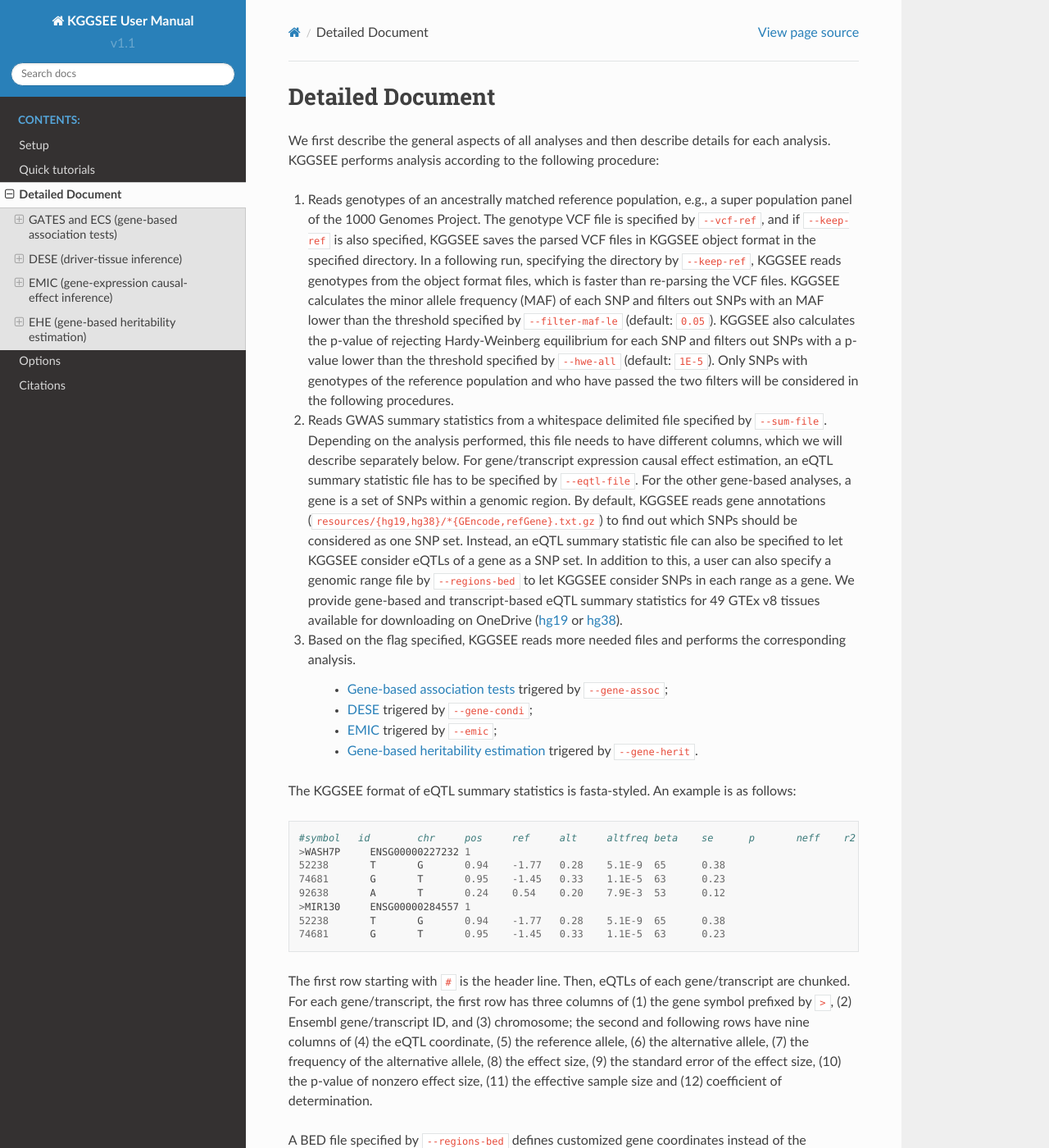
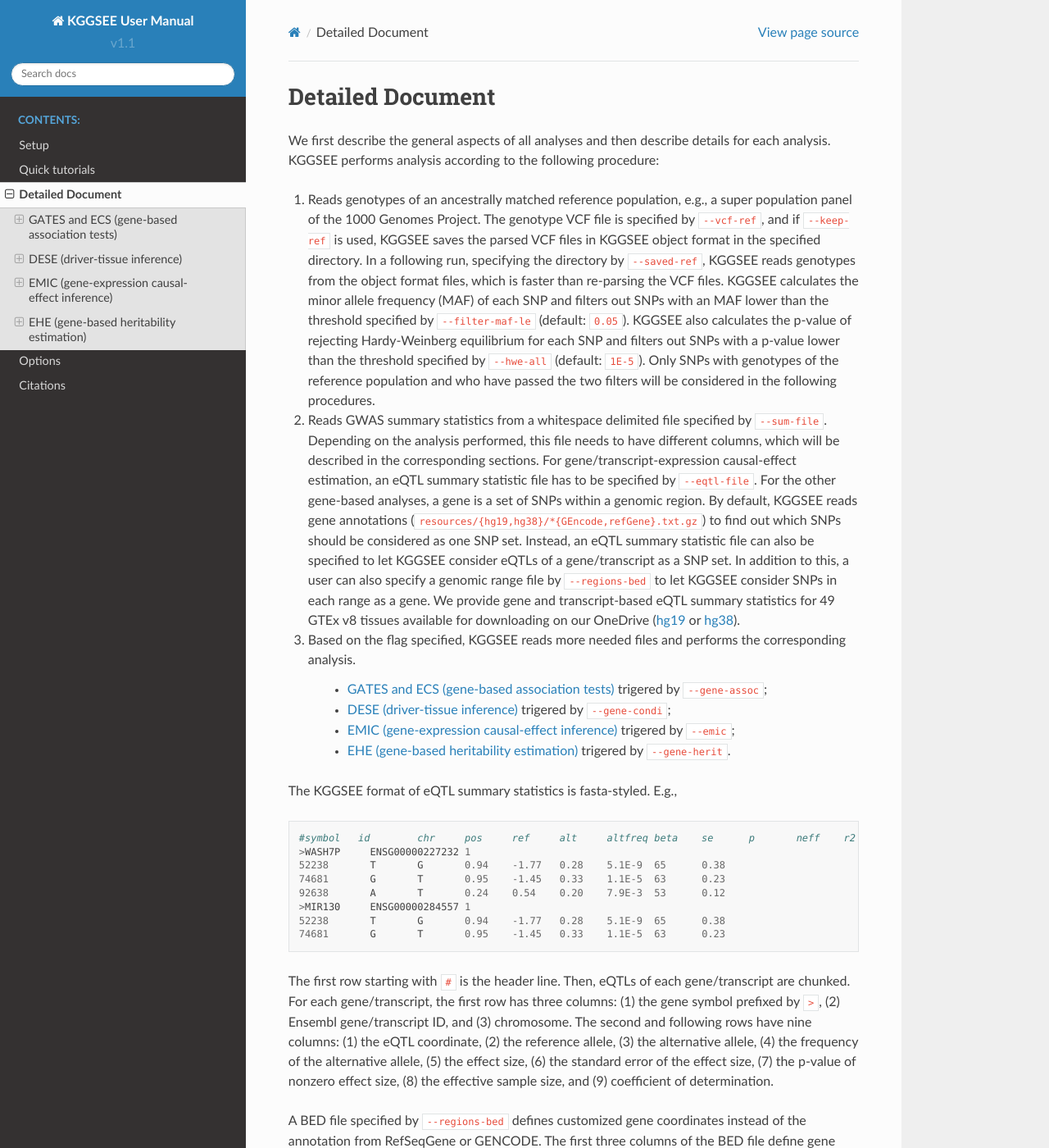
Before and after one commit to pmglab/KGGSEE, a Sphinx documentation site: the page built from doc/source/detailed_document.rst, in a window 1280 px wide and 1400 px high. Shown: the whole window at 82% size. Built offline with Sphinx 7.4.7 and the Read the Docs theme 2.0.0, drawn with Linux system fonts in a browser that asks for light colours; some of the changed text lies outside the part shown.

Commit message:
Update detailed_document.rst

```diff
--- a/doc/source/detailed_document.rst
+++ b/doc/source/detailed_document.rst
@@ -6,21 +6,21 @@
 
 We first describe the general aspects of all analyses and then describe details for each analysis. KGGSEE performs analysis according to the following procedure:
 
-1. Reads genotypes of an ancestrally matched reference population, e.g., a super population panel of the 1000 Genomes Project. The genotype VCF file is specified by ``--vcf-ref``, and if ``--keep-ref`` is also specified, KGGSEE saves the parsed VCF files in KGGSEE object format in the specified directory. In a following run, specifying the directory by ``--keep-ref``, KGGSEE reads genotypes from the object format files, which is faster than re-parsing the VCF files. KGGSEE calculates the minor allele frequency (MAF) of each SNP and filters out SNPs with an MAF lower than the threshold specified by ``--filter-maf-le`` (default: ``0.05``). KGGSEE also calculates the p-value of rejecting Hardy-Weinberg equilibrium for each SNP and filters out SNPs with a p-value lower than the threshold specified by ``--hwe-all`` (default: ``1E-5``). Only SNPs with genotypes of the reference population and who have passed the two filters will be considered in the following procedures.
+1. Reads genotypes of an ancestrally matched reference population, e.g., a super population panel of the 1000 Genomes Project. The genotype VCF file is specified by ``--vcf-ref``, and if ``--keep-ref`` is used, KGGSEE saves the parsed VCF files in KGGSEE object format in the specified directory. In a following run, specifying the directory by ``--saved-ref``, KGGSEE reads genotypes from the object format files, which is faster than re-parsing the VCF files. KGGSEE calculates the minor allele frequency (MAF) of each SNP and filters out SNPs with an MAF lower than the threshold specified by ``--filter-maf-le`` (default: ``0.05``). KGGSEE also calculates the p-value of rejecting Hardy-Weinberg equilibrium for each SNP and filters out SNPs with a p-value lower than the threshold specified by ``--hwe-all`` (default: ``1E-5``). Only SNPs with genotypes of the reference population and who have passed the two filters will be considered in the following procedures.
 
-2. Reads GWAS summary statistics from a whitespace delimited file specified by ``--sum-file``. Depending on the analysis performed, this file needs to have different columns, which we will describe separately below. For gene/transcript expression causal effect estimation, an eQTL summary statistic file has to be specified by ``--eqtl-file``. For the other gene-based analyses, a gene is a set of SNPs within a genomic region. By default, KGGSEE reads gene annotations (``resources/{hg19,hg38}/*{GEncode,refGene}.txt.gz``) to find out which SNPs should be considered as one SNP set. Instead, an eQTL summary statistic file can also be specified to let KGGSEE consider eQTLs of a gene as a SNP set. In addition to this, a user can also specify a genomic range file by ``--regions-bed`` to let KGGSEE consider SNPs in each range as a gene. We provide gene-based and transcript-based eQTL summary statistics for 49 GTEx v8 tissues available for downloading on OneDrive (`hg19 <https://mailsysueducn-my.sharepoint.com/:f:/g/personal/limiaoxin_mail_sysu_edu_cn/EnhWhqLUNcpOrh6O3enFvCUBRvQ13v2970tcpOnNmmlKyg?e=1jkl06>`_ or `hg38 <https://mailsysueducn-my.sharepoint.com/:f:/g/personal/limiaoxin_mail_sysu_edu_cn/EtWxtqj5HTRHsEw4IiZ9xAMBu9S8Defi67pmL3_rNUjb9w?e=ufFapJ>`_).
+2. Reads GWAS summary statistics from a whitespace delimited file specified by ``--sum-file``. Depending on the analysis performed, this file needs to have different columns, which will be described in the corresponding sections. For gene/transcript-expression causal-effect estimation, an eQTL summary statistic file has to be specified by ``--eqtl-file``. For the other gene-based analyses, a gene is a set of SNPs within a genomic region. By default, KGGSEE reads gene annotations (``resources/{hg19,hg38}/*{GEncode,refGene}.txt.gz``) to find out which SNPs should be considered as one SNP set. Instead, an eQTL summary statistic file can also be specified to let KGGSEE consider eQTLs of a gene/transcript as a SNP set. In addition to this, a user can also specify a genomic range file by ``--regions-bed`` to let KGGSEE consider SNPs in each range as a gene. We provide gene and transcript-based eQTL summary statistics for 49 GTEx v8 tissues available for downloading on our OneDrive (`hg19 <https://mailsysueducn-my.sharepoint.com/:f:/g/personal/limiaoxin_mail_sysu_edu_cn/EnhWhqLUNcpOrh6O3enFvCUBRvQ13v2970tcpOnNmmlKyg?e=1jkl06>`_ or `hg38 <https://mailsysueducn-my.sharepoint.com/:f:/g/personal/limiaoxin_mail_sysu_edu_cn/EtWxtqj5HTRHsEw4IiZ9xAMBu9S8Defi67pmL3_rNUjb9w?e=ufFapJ>`_).
 
 3. Based on the flag specified, KGGSEE reads more needed files and performs the corresponding analysis.
 
-    * :ref:`Gene-based association tests <detail_ECS>` trigered by ``--gene-assoc``;
-    * :ref:`DESE <detail_DESE>` trigered by ``--gene-condi``;
-    * :ref:`EMIC <detail_EMIC>` trigered by ``--emic``;
-    * :ref:`Gene-based heritability estimation <detail_h2>` trigered by ``--gene-herit``.
+    * :ref:`GATES and ECS (gene-based association tests) <detail_ECS>` trigered by ``--gene-assoc``;
+    * :ref:`DESE (driver-tissue inference) <detail_DESE>` trigered by ``--gene-condi``;
+    * :ref:`EMIC (gene-expression causal-effect inference) <detail_EMIC>` trigered by ``--emic``;
+    * :ref:`EHE (gene-based heritability estimation) <detail_h2>` trigered by ``--gene-herit``.
 
 
 .. _eqtl_file:
 
-The KGGSEE format of eQTL summary statistics is fasta-styled. An example is as follows:
+The KGGSEE format of eQTL summary statistics is fasta-styled. E.g.,
 
 .. code::
 
@@ -33,7 +33,7 @@
     52238	T	G	0.94	-1.77	0.28	5.1E-9	65	0.38
     74681	G	T	0.95	-1.45	0.33	1.1E-5	63	0.23
 
-The first row starting with ``#`` is the header line. Then, eQTLs of each gene/transcript are chunked. For each gene/transcript, the first row has three columns of (1) the gene symbol prefixed by ``>``, (2) Ensembl gene/transcript ID, and (3) chromosome; the second and following rows have nine columns of (4) the eQTL coordinate, (5) the reference allele, (6) the alternative allele, (7) the frequency of the alternative allele, (8) the effect size, (9) the standard error of the effect size, (10) the p-value of nonzero effect size, (11) the effective sample size and (12) coefficient of determination.
+The first row starting with ``#`` is the header line. Then, eQTLs of each gene/transcript are chunked. For each gene/transcript, the first row has three columns: (1) the gene symbol prefixed by ``>``, (2) Ensembl gene/transcript ID, and (3) chromosome. The second and following rows have nine columns: (1) the eQTL coordinate, (2) the reference allele, (3) the alternative allele, (4) the frequency of the alternative allele, (5) the effect size, (6) the standard error of the effect size, (7) the p-value of nonzero effect size, (8) the effective sample size, and (9) coefficient of determination.
 
 A BED file specified by ``--regions-bed`` defines customized gene coordinates instead of the annotation from RefSeqGene or GENCODE. The first three columns of the BED file define gene coordinates and are mandatory; the fourth column defines gene names and is optional. When the fourth column is absent, a gene name of the format like chr1:100-200 will be allocated.
 
@@ -623,7 +623,7 @@
       --out t4.1
 
 .. note::
-    When ``--case-col`` and ``--control-col`` are specified, KGGSEE will regard the input as summary statistics from case/control samples and automatically adjust for the disease prevalence. On the other hand, if the ``--nmiss-col`` is specified, KGGSEE will regard the input as summary statistics for a continuous trait (e.g., height).
+    When ``--case-col`` and ``--control-col`` are specified, KGGSEE will regard the input as summary statistics from case/control samples and automatically adjust for the disease prevalence. On the other hand, if the ``--nmiss-col`` is specified, KGGSEE will regard the input as summary statistics for a quantitative trait.
 
 
 Gene heritability guided by eQTLs
```
Also changed, not shown: other parts of doc/source/detailed_document.rst (+1 -1 lines).
